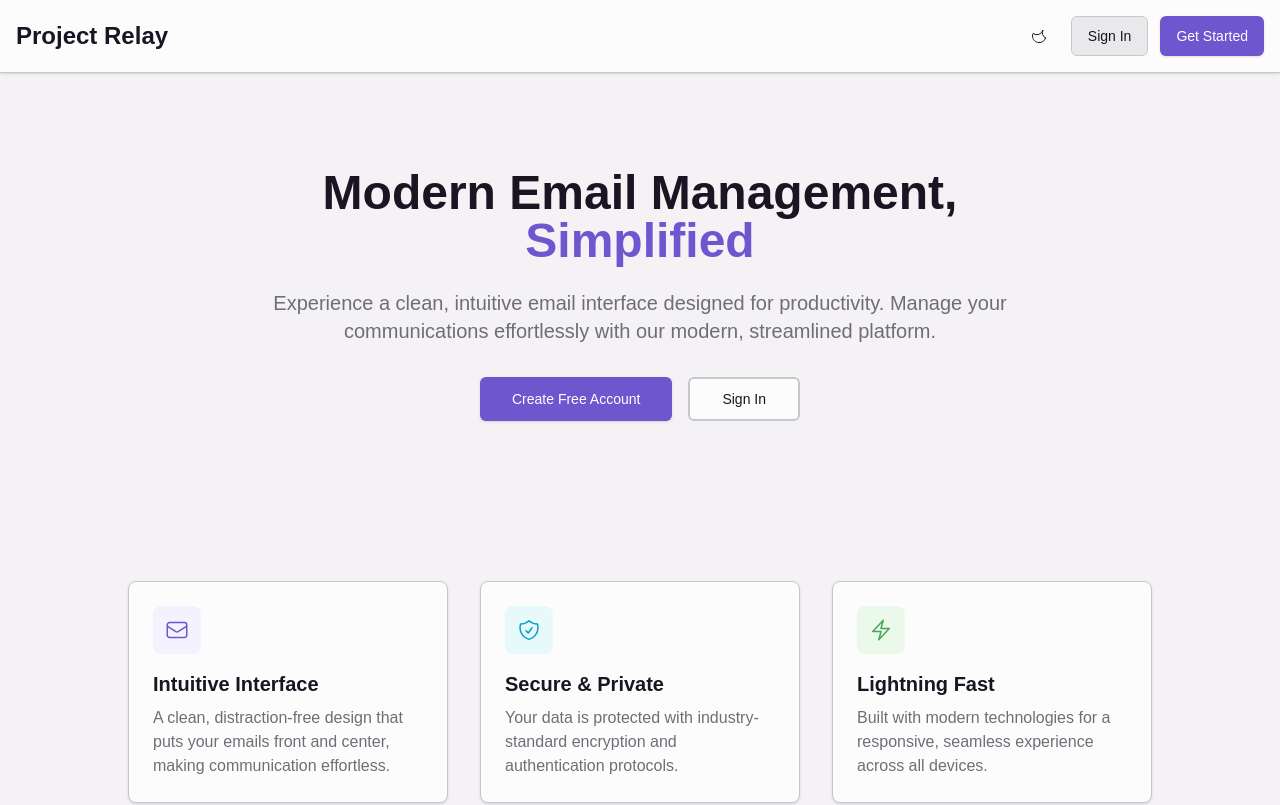
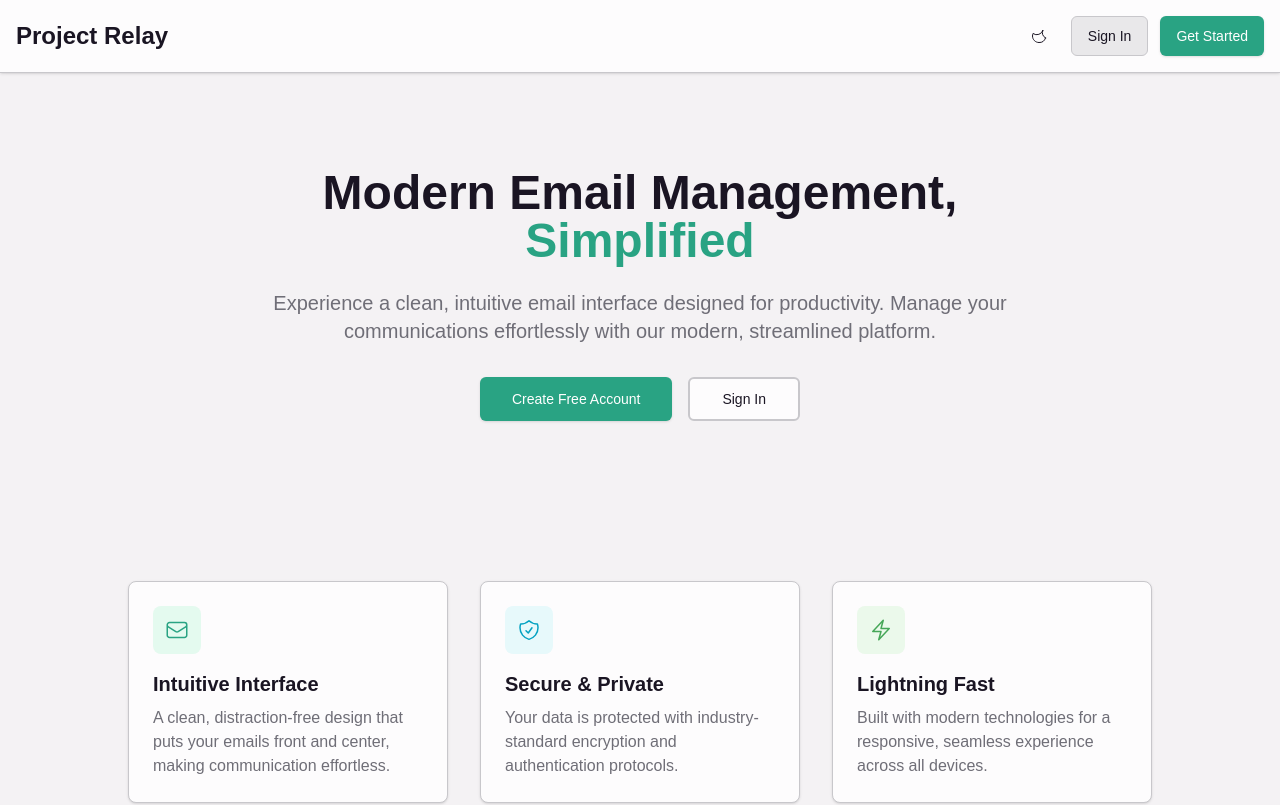
Before and after one commit to oye-hunter/project-relay, a Next.js app: page / in a window 1280 px wide. Shown: the top 805 px of the page. Built offline with nearby package versions, Linux system fonts and the light colour scheme.

Commit message:
feature: combined input field and label and created reusable layout for auth cards, also feature card

```diff
--- a/app/login/page.tsx
+++ b/app/login/page.tsx
@@ -4,8 +4,9 @@ import { useState } from "react";
 import { useRouter } from "next/navigation";
 import Link from "next/link";
 import { Button } from "@/components/ui/button";
-import { Input } from "@/components/ui/input";
-import { Label } from "@/components/ui/label";
+import { FormField } from "@/components/ui/form-field";
+import { Alert } from "@/components/ui/alert";
+import { AuthLayout } from "@/components/layout/auth-layout";
 import {
   Card,
   CardContent,
@@ -50,7 +51,7 @@ export default function LoginPage() {
   };
 
   return (
-    <div className="min-h-screen flex items-center justify-center bg-canvas-bg p-4">
+    <AuthLayout>
       <Card className="w-full max-w-md">
         <CardHeader className="space-y-1">
           <CardTitle className="text-3xl font-bold text-center">
@@ -62,14 +63,10 @@ export default function LoginPage() {
         </CardHeader>
         <form onSubmit={handleSubmit}>
           <CardContent className="space-y-4">
-            {error && (
-              <div className="bg-alert-bg border border-alert-border text-alert-text px-4 py-3 rounded-md text-sm">
-                {error}
-              </div>
-            )}
-            <div className="space-y-2">
-              <Label htmlFor="email">Email Address</Label>
-              <Input
+            {error && <Alert variant="error">{error}</Alert>}
+
+            <FormField
+              label="Email Address"
               id="email"
               type="email"
               placeholder="you@example.com"
@@ -79,10 +76,9 @@ export default function LoginPage() {
               disabled={isLoading}
               autoComplete="email"
             />
-            </div>
-            <div className="space-y-2">
-              <Label htmlFor="password">Password</Label>
-              <Input
+
+            <FormField
+              label="Password"
               id="password"
               type="password"
               placeholder="Enter your password"
@@ -92,14 +88,9 @@ export default function LoginPage() {
               disabled={isLoading}
               autoComplete="current-password"
             />
-            </div>
           </CardContent>
           <CardFooter className="flex flex-col space-y-4">
-            <Button
-              type="submit"
-              className="w-full"
-              disabled={isLoading}
-            >
+            <Button type="submit" className="w-full" disabled={isLoading}>
               {isLoading ? "Signing in..." : "Sign In"}
             </Button>
             <p className="text-sm text-canvas-text text-center">
@@ -114,6 +105,6 @@ export default function LoginPage() {
           </CardFooter>
         </form>
       </Card>
-    </div>
+    </AuthLayout>
   );
 }
--- a/app/page.tsx
+++ b/app/page.tsx
@@ -1,6 +1,7 @@
 import Link from "next/link";
 import { Button } from "@/components/ui/button";
 import { Header } from "@/components/layout/header/header";
+import { FeatureCard } from "@/components/ui/feature-card";
 
 export default function Home() {
   return (
@@ -36,8 +37,8 @@ export default function Home() {
       {/* Features Section */}
       <section className="container mx-auto px-4 py-16">
         <div className="grid md:grid-cols-3 gap-8 max-w-5xl mx-auto">
-          <div className="bg-canvas-base border border-canvas-border-hover rounded-lg p-6 shadow-sm hover:shadow-md transition-shadow">
-            <div className="w-12 h-12 bg-primary-bg rounded-lg flex items-center justify-center mb-4">
+          <FeatureCard
+            icon={
               <svg
                 xmlns="http://www.w3.org/2000/svg"
                 fill="none"
@@ -52,18 +53,14 @@ export default function Home() {
                   d="M21.75 6.75v10.5a2.25 2.25 0 01-2.25 2.25h-15a2.25 2.25 0 01-2.25-2.25V6.75m19.5 0A2.25 2.25 0 0019.5 4.5h-15a2.25 2.25 0 00-2.25 2.25m19.5 0v.243a2.25 2.25 0 01-1.07 1.916l-7.5 4.615a2.25 2.25 0 01-2.36 0L3.32 8.91a2.25 2.25 0 01-1.07-1.916V6.75"
                 />
               </svg>
-            </div>
-            <h3 className="text-xl font-semibold text-canvas-text-contrast mb-2">
-              Intuitive Interface
-            </h3>
-            <p className="text-canvas-text">
-              A clean, distraction-free design that puts your emails front and
-              center, making communication effortless.
-            </p>
-          </div>
+            }
+            iconBgColor="bg-primary-bg"
+            title="Intuitive Interface"
+            description="A clean, distraction-free design that puts your emails front and center, making communication effortless."
+          />
 
-          <div className="bg-canvas-base border border-canvas-border-hover rounded-lg p-6 shadow-sm hover:shadow-md transition-shadow">
-            <div className="w-12 h-12 bg-secondary-bg rounded-lg flex items-center justify-center mb-4">
+          <FeatureCard
+            icon={
               <svg
                 xmlns="http://www.w3.org/2000/svg"
                 fill="none"
@@ -78,18 +75,14 @@ export default function Home() {
                   d="M9 12.75L11.25 15 15 9.75m-3-7.036A11.959 11.959 0 013.598 6 11.99 11.99 0 003 9.749c0 5.592 3.824 10.29 9 11.623 5.176-1.332 9-6.03 9-11.622 0-1.31-.21-2.571-.598-3.751h-.152c-3.196 0-6.1-1.248-8.25-3.285z"
                 />
               </svg>
-            </div>
-            <h3 className="text-xl font-semibold text-canvas-text-contrast mb-2">
-              Secure & Private
-            </h3>
-            <p className="text-canvas-text">
-              Your data is protected with industry-standard encryption and
-              authentication protocols.
-            </p>
-          </div>
+            }
+            iconBgColor="bg-secondary-bg"
+            title="Secure & Private"
+            description="Your data is protected with industry-standard encryption and authentication protocols."
+          />
 
-          <div className="bg-canvas-base border border-canvas-border-hover rounded-lg p-6 shadow-sm hover:shadow-md transition-shadow">
-            <div className="w-12 h-12 bg-success-bg rounded-lg flex items-center justify-center mb-4">
+          <FeatureCard
+            icon={
               <svg
                 xmlns="http://www.w3.org/2000/svg"
                 fill="none"
@@ -104,15 +97,11 @@ export default function Home() {
                   d="M3.75 13.5l10.5-11.25L12 10.5h8.25L9.75 21.75 12 13.5H3.75z"
                 />
               </svg>
-            </div>
-            <h3 className="text-xl font-semibold text-canvas-text-contrast mb-2">
-              Lightning Fast
-            </h3>
-            <p className="text-canvas-text">
-              Built with modern technologies for a responsive, seamless
-              experience across all devices.
-            </p>
-          </div>
+            }
+            iconBgColor="bg-success-bg"
+            title="Lightning Fast"
+            description="Built with modern technologies for a responsive, seamless experience across all devices."
+          />
         </div>
       </section>
 
--- a/app/theme.css
+++ b/app/theme.css
@@ -20,18 +20,18 @@
   --canvas-on-canvas: #fff;
 
   /* PRIMARY */
-  --primary-base: #fdfcfe;
-  --primary-bg-subtle: #fbfaff;
-  --primary-bg: #f5f2ff;
-  --primary-bg-hover: #ede9fe;
-  --primary-bg-active: #e4defc;
-  --primary-line: #d7cff9;
-  --primary-border: #c4b8f3;
-  --primary-border-hover: #aa99ec;
-  --primary-solid: #6e56cf;
-  --primary-solid-hover: #644fc1;
-  --primary-text: #5746af;
-  --primary-text-contrast: #20134b;
+  --primary-base: #fbfefd;
+  --primary-bg-subtle: #effdf6;
+  --primary-bg: #e4faef;
+  --primary-bg-hover: #d7f4e6;
+  --primary-bg-active: #c6ecdb;
+  --primary-line: #b0e0cc;
+  --primary-border: #8fcfb9;
+  --primary-border-hover: #56ba9f;
+  --primary-solid: #29a383;
+  --primary-solid-hover: #259678;
+  --primary-text: #1a7a5e;
+  --primary-text-contrast: #1d3b31;
   --primary-on-primary: #ffffff;
 
   /* SECONDARY */
@@ -129,18 +129,18 @@
   --canvas-on-canvas: #000;
 
   /* PRIMARY */
-  --primary-base: #17151f;
-  --primary-bg-subtle: #1c172b;
-  --primary-bg: #251e40;
-  --primary-bg-hover: #2c2250;
-  --primary-bg-active: #32275f;
-  --primary-line: #392c72;
-  --primary-border: #443592;
-  --primary-border-hover: #5842c3;
-  --primary-solid: #6e56cf;
-  --primary-solid-hover: #7c66dc;
-  --primary-text: #9e8cfc;
-  --primary-text-contrast: #f1eefe;
+  --primary-base: #081911;
+  --primary-bg-subtle: #0b1f16;
+  --primary-bg: #0f291e;
+  --primary-bg-hover: #123124;
+  --primary-bg-active: #143a2b;
+  --primary-line: #184635;
+  --primary-border: #1e5e48;
+  --primary-border-hover: #238b6f;
+  --primary-solid: #29a383;
+  --primary-solid-hover: #25ba92;
+  --primary-text: #1fd8a4;
+  --primary-text-contrast: #adf0d4;
   --primary-on-primary: #ffffff;
 
   /* SECONDARY */
--- /dev/null
+++ b/components/layout/auth-layout.tsx
@@ -0,0 +1,11 @@
+interface AuthLayoutProps {
+  children: React.ReactNode;
+}
+
+export function AuthLayout({ children }: AuthLayoutProps) {
+  return (
+    <div className="min-h-screen flex items-center justify-center bg-canvas-bg p-4">
+      {children}
+    </div>
+  );
+}
--- /dev/null
+++ b/components/layout/index.ts
@@ -0,0 +1 @@
+export { AuthLayout } from "./auth-layout";
--- /dev/null
+++ b/components/ui/alert.tsx
@@ -0,0 +1,29 @@
+import { cn } from "@/lib/utils";
+
+interface AlertProps {
+  variant?: "error" | "success" | "warning" | "info";
+  children: React.ReactNode;
+  className?: string;
+}
+
+const variantStyles = {
+  error: "bg-alert-bg border-alert-border text-alert-text",
+  success: "bg-success-bg border-success-border text-success-text",
+  warning: "bg-warning-bg border-warning-border text-warning-text",
+  info: "bg-info-bg border-info-border text-info-text",
+};
+
+export function Alert({ variant = "error", children, className }: AlertProps) {
+  return (
+    <div
+      className={cn(
+        "border px-4 py-3 rounded-md text-sm",
+        variantStyles[variant],
+        className
+      )}
+      role="alert"
+    >
+      {children}
+    </div>
+  );
+}
--- /dev/null
+++ b/components/ui/feature-card.tsx
@@ -0,0 +1,39 @@
+import { cn } from "@/lib/utils";
+
+interface FeatureCardProps {
+  icon: React.ReactNode;
+  title: string;
+  description: string;
+  iconBgColor?: string;
+  className?: string;
+}
+
+export function FeatureCard({
+  icon,
+  title,
+  description,
+  iconBgColor = "bg-primary-bg",
+  className,
+}: FeatureCardProps) {
+  return (
+    <div
+      className={cn(
+        "bg-canvas-base border border-canvas-border-hover rounded-lg p-6 shadow-sm hover:shadow-md transition-shadow",
+        className
+      )}
+    >
+      <div
+        className={cn(
+          "w-12 h-12 rounded-lg flex items-center justify-center mb-4",
+          iconBgColor
+        )}
+      >
+        {icon}
+      </div>
+      <h3 className="text-xl font-semibold text-canvas-text-contrast mb-2">
+        {title}
+      </h3>
+      <p className="text-canvas-text">{description}</p>
+    </div>
+  );
+}
--- /dev/null
+++ b/components/ui/form-field.tsx
@@ -0,0 +1,50 @@
+import { Label } from "@/components/ui/label";
+import { Input } from "@/components/ui/input";
+import { cn } from "@/lib/utils";
+
+interface FormFieldProps {
+  label: string;
+  id: string;
+  type?: string;
+  placeholder?: string;
+  value: string;
+  onChange: (e: React.ChangeEvent<HTMLInputElement>) => void;
+  required?: boolean;
+  disabled?: boolean;
+  autoComplete?: string;
+  helperText?: string;
+  className?: string;
+}
+
+export function FormField({
+  label,
+  id,
+  type = "text",
+  placeholder,
+  value,
+  onChange,
+  required = false,
+  disabled = false,
+  autoComplete,
+  helperText,
+  className,
+}: FormFieldProps) {
+  return (
+    <div className={cn("space-y-2", className)}>
+      <Label htmlFor={id}>{label}</Label>
+      <Input
+        id={id}
+        type={type}
+        placeholder={placeholder}
+        value={value}
+        onChange={onChange}
+        required={required}
+        disabled={disabled}
+        autoComplete={autoComplete}
+      />
+      {helperText && (
+        <p className="text-xs text-canvas-text">{helperText}</p>
+      )}
+    </div>
+  );
+}
```
Also changed, not shown: app/register/page.tsx (+20 -33 lines). Lines whose indentation alone changed are shown as unchanged.
